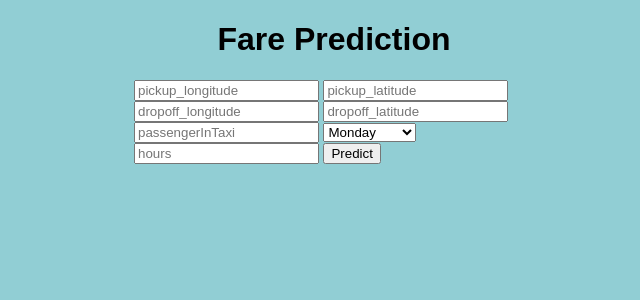
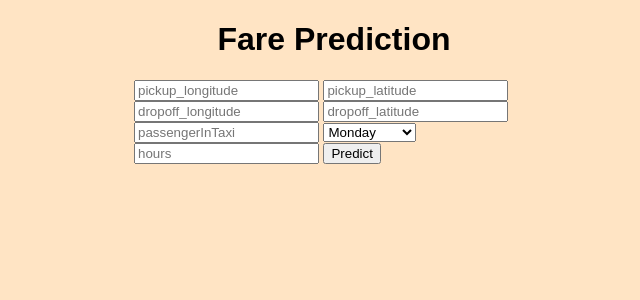
Before and after one commit to asiftandel96/Heroku-ML, a Flask app: page / in a window 1280 px wide. Shown: the top 300 px of the page, without its empty margins (306-946 px from the left). Run offline with Flask 2, Linux system fonts and the light colour scheme.

Commit message:
Update style.css

```diff
--- a/static/css/style.css
+++ b/static/css/style.css
@@ -1,5 +1,5 @@
 body {
-  background-color: #91ced4;
+  background-color: #FFE4C4;
 }
 body * {
   box-sizing: border-box;
```
